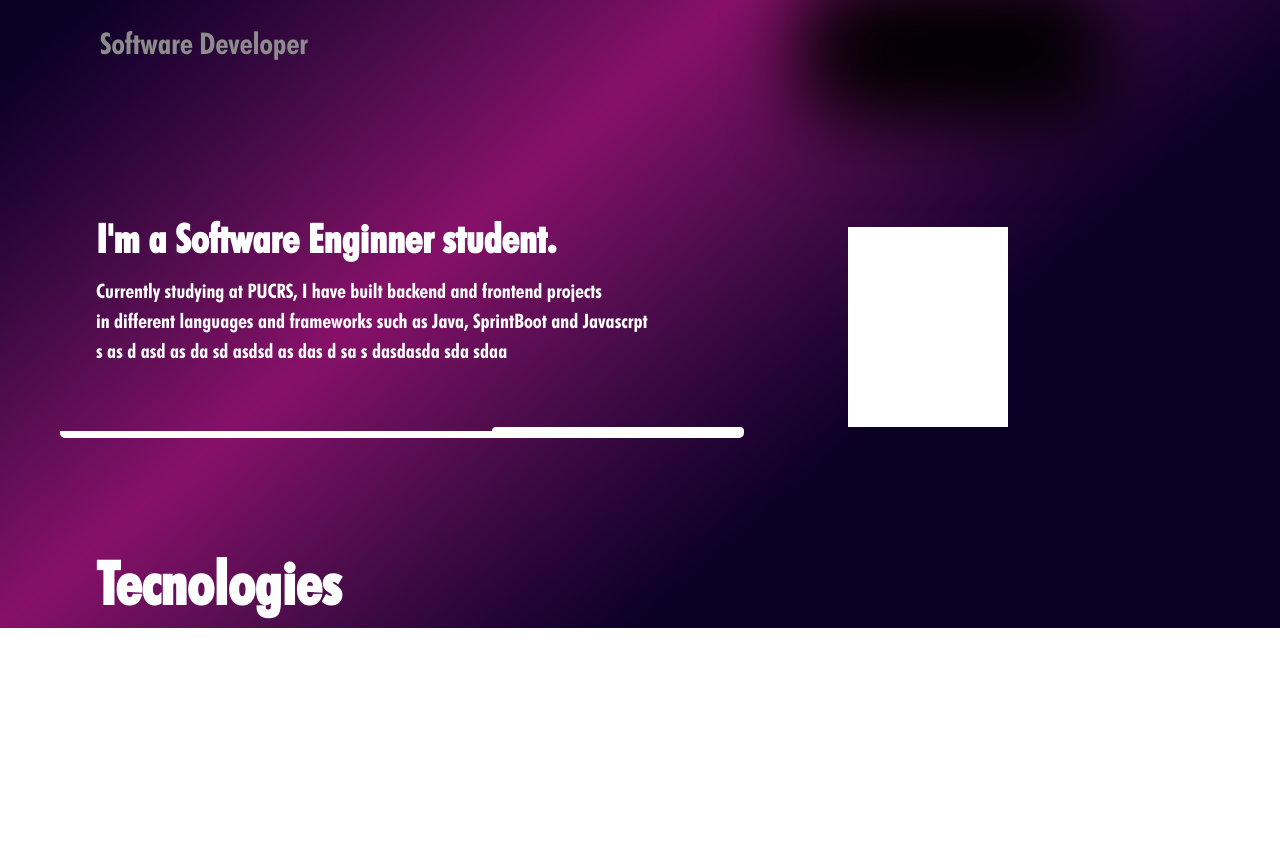
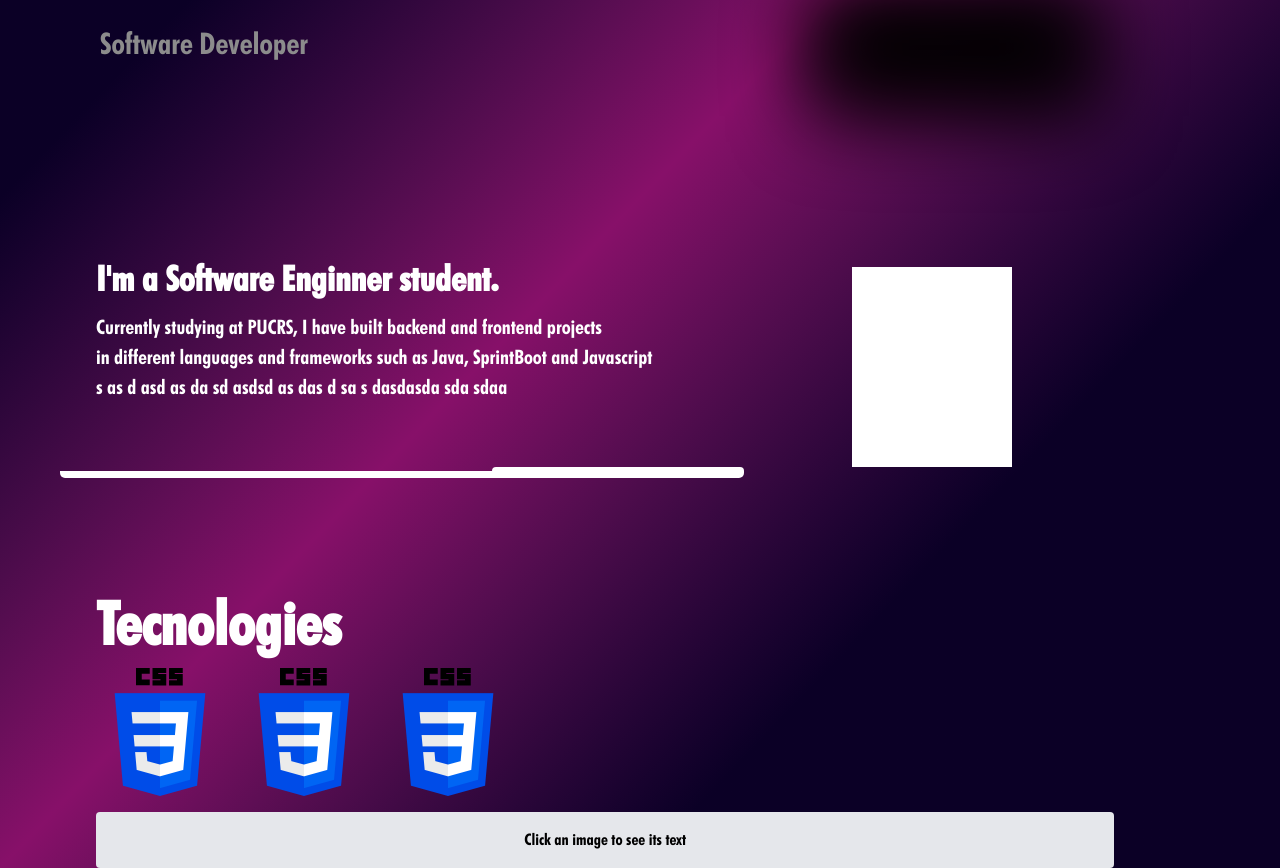
Before and after one commit to Lucas-Jacchetti/Portifolio, a React (Vite) app: page / in a window 1280 px wide. Shown: the part 473-1341 px from the top of the page. Before the commit the page ends 1101 px from the top, so only its background shows below. Built offline with nearby package versions, Linux system fonts and the light colour scheme; what tailwindcss-motion would draw is missing.

Commit message:
tecnologias pt1

```diff
--- a/src/App.tsx
+++ b/src/App.tsx
@@ -17,6 +17,7 @@ function App() {
           <Bar/>
           <Tecnologies/>
 
+
         </div>
       </body>
     </>
--- a/src/components/aboutmetext.tsx
+++ b/src/components/aboutmetext.tsx
@@ -1,11 +1,11 @@
 function AboutMeText(){
     return(
         <>
-        <div className="flex flex-row items-center justify-baseline">
+        <div className="flex flex-row items-center justify-baseline mt-10">
             <div className="flex flex-col ml-24">
-                <div className="text-white font-bold text-[40px] mt-10">I'm a Software Enginner student.</div>
+                <div className="text-white font-bold text-[35px] mt-10">I'm a Software Enginner student.</div>
                 <div className="text-white font-futura mt-2 text-[20px]"> Currently studying at PUCRS, I have built backend and frontend projects
-                                                                        <br></br> in different languages and frameworks such as Java, SprintBoot and Javascrpt
+                                                                        <br></br> in different languages and frameworks such as Java, SprintBoot and Javascript
                                                                         <br></br> s as d asd as da sd asdsd as das d sa s dasdasda sda sdaa
                 </div>
             </div>
--- a/src/components/technologies.tsx
+++ b/src/components/technologies.tsx
@@ -1,7 +1,39 @@
+import { useState } from 'react';
+import csslogo from '../assets/logos/css-3.png'
+
+
+const images = [
+    { src: csslogo, text: "Text for Image 1" },
+    { src: csslogo, text: "Text for Image 2" },
+    { src: csslogo, text: "Text for Image 3" },
+];
+
+
 function Tecnologies(){
+    const [selectedText, setSelectedText] = useState("");
+
     return(
+
         <>
-        <div className="text-white font-bold text-[60px] mt-25 ml-24">Tecnologies</div>
+        <div className='flex flex-col ml-24'>
+            <div className="text-white font-bold text-[60px] mt-25">Tecnologies</div>
+
+            <div className="flex space-x-4">
+            {images.map((image, index) => (
+                <img
+                key={index}
+                src={image.src}
+                alt={`Image ${index + 1}`}
+                className="w-32 h-32 cursor-pointer rounded-lg"
+                onClick={() => setSelectedText(image.text)}/>
+                ))}
+            </div>
+            <div className="mt-4 px-6 py-4 bg-gray-200 rounded min-h-[50px] flex items-center justify-center">
+                {selectedText || "Click an image to see its text"}
+            </div>
+
+        </div>
+
         </>
     )
 }
```
Also changed, not shown: src/assets/logos/avtovmnq3.webp (added), src/assets/logos/css-3.png (added).
